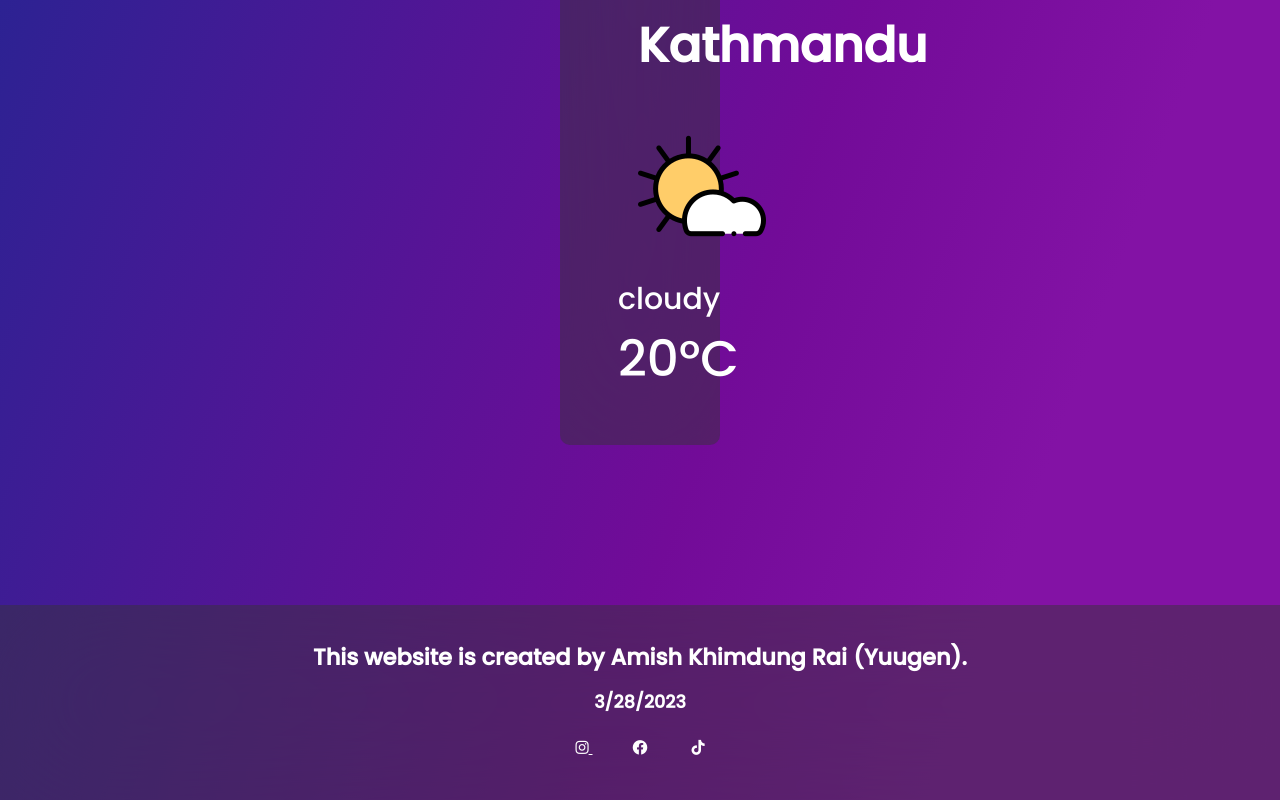
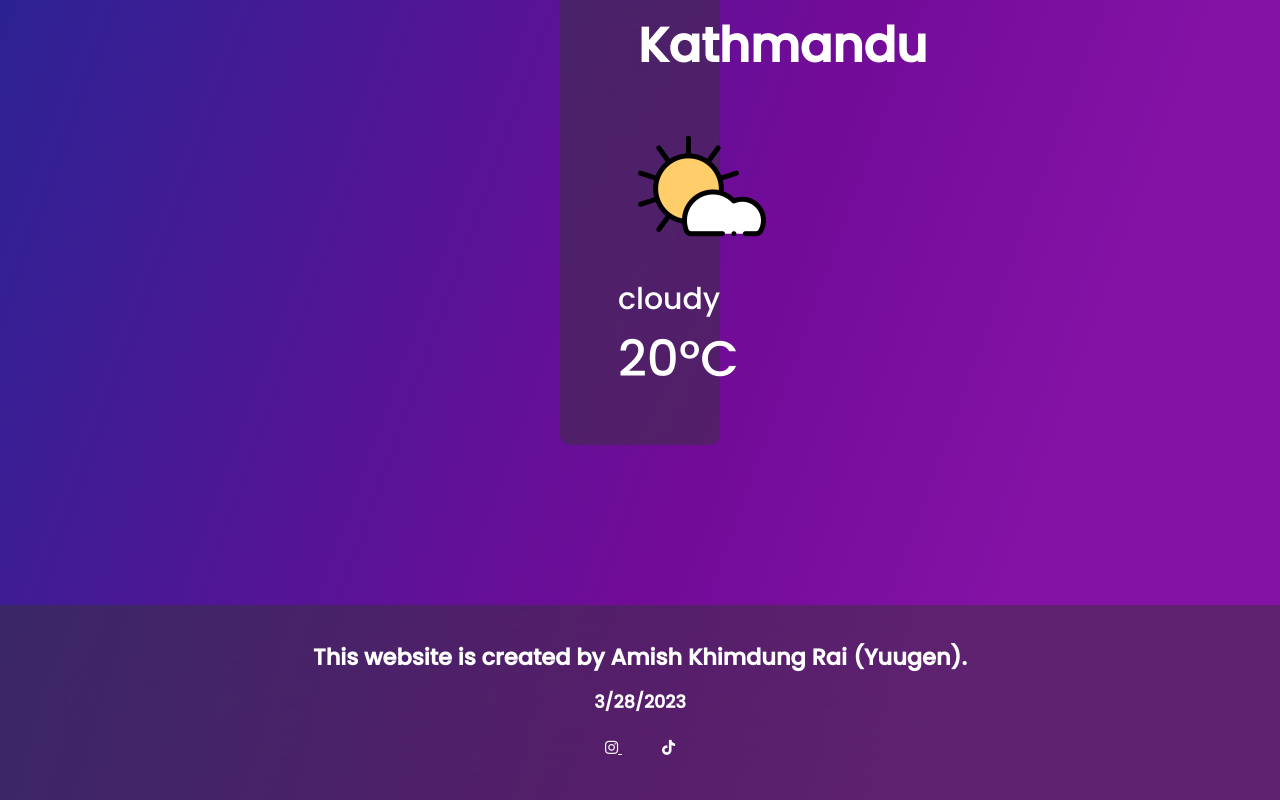
Before and after one commit to Amishkhimdung/Weatherman, a plain HTML site: page index.html in a window 1280 px wide. Shown: the part 537-1337 px from the top of the page. Drawn offline with Linux system fonts and the light colour scheme; a web font is replaced by a local one.

Commit message:
third commit

```diff
--- a/index.html
+++ b/index.html
@@ -41,7 +41,6 @@
         <h3>3/28/2023</h3>
         <div class="icons">
         <a href="https://www.instagram.com/kaede.yuugen_rai/" target="_blank"> <i class="fa-brands fa-instagram"></i> </i></a>
-        <a href="https://www.facebook.com/yuugen.rai.58" target="_blank"><i class="fa-brands fa-facebook"></i></a>
         <a href="https://www.tiktok.com/@kaede.yuugen?lang=en" target="_blank"><i class="fa-brands fa-tiktok"></i></a>
     </div>
     </div>
```
